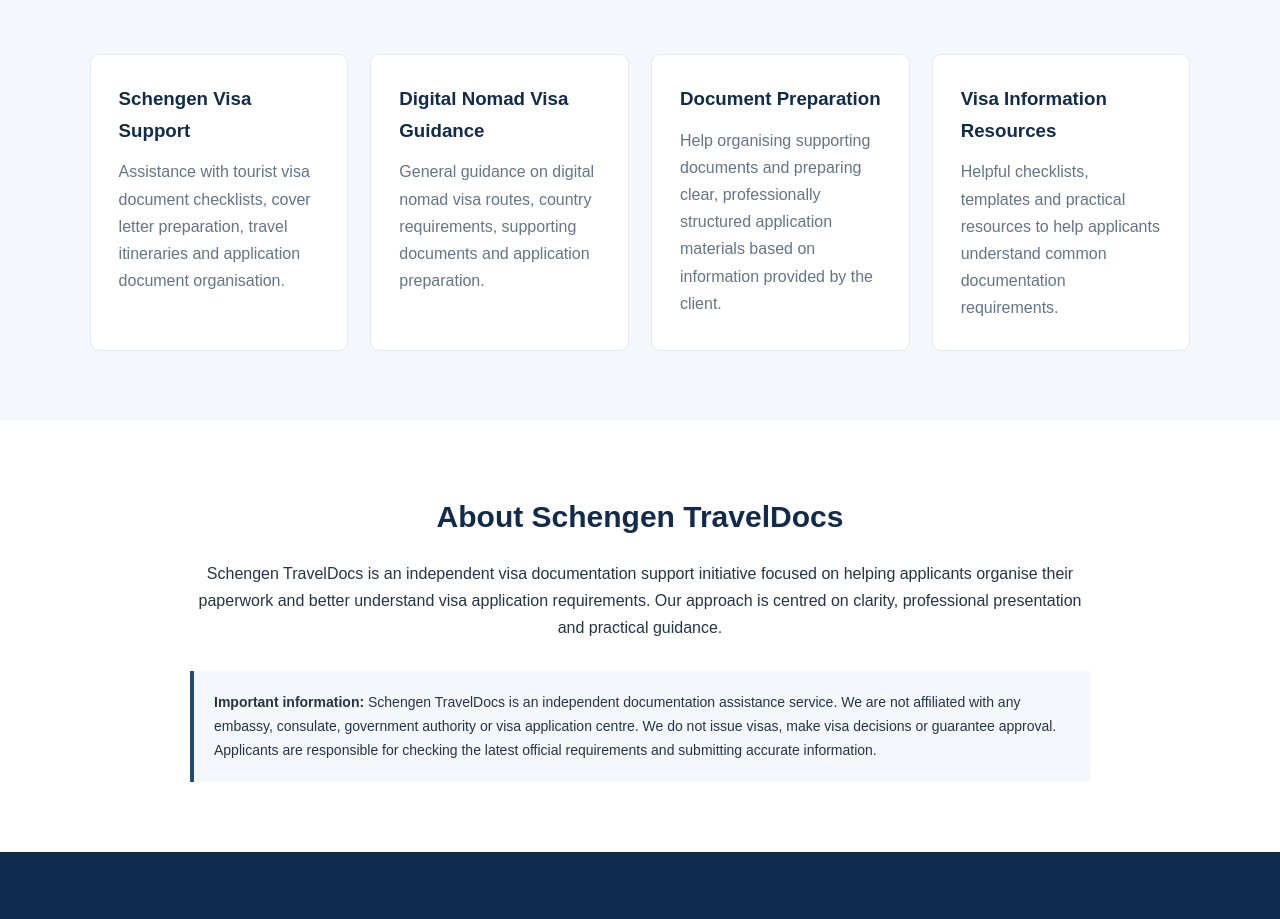
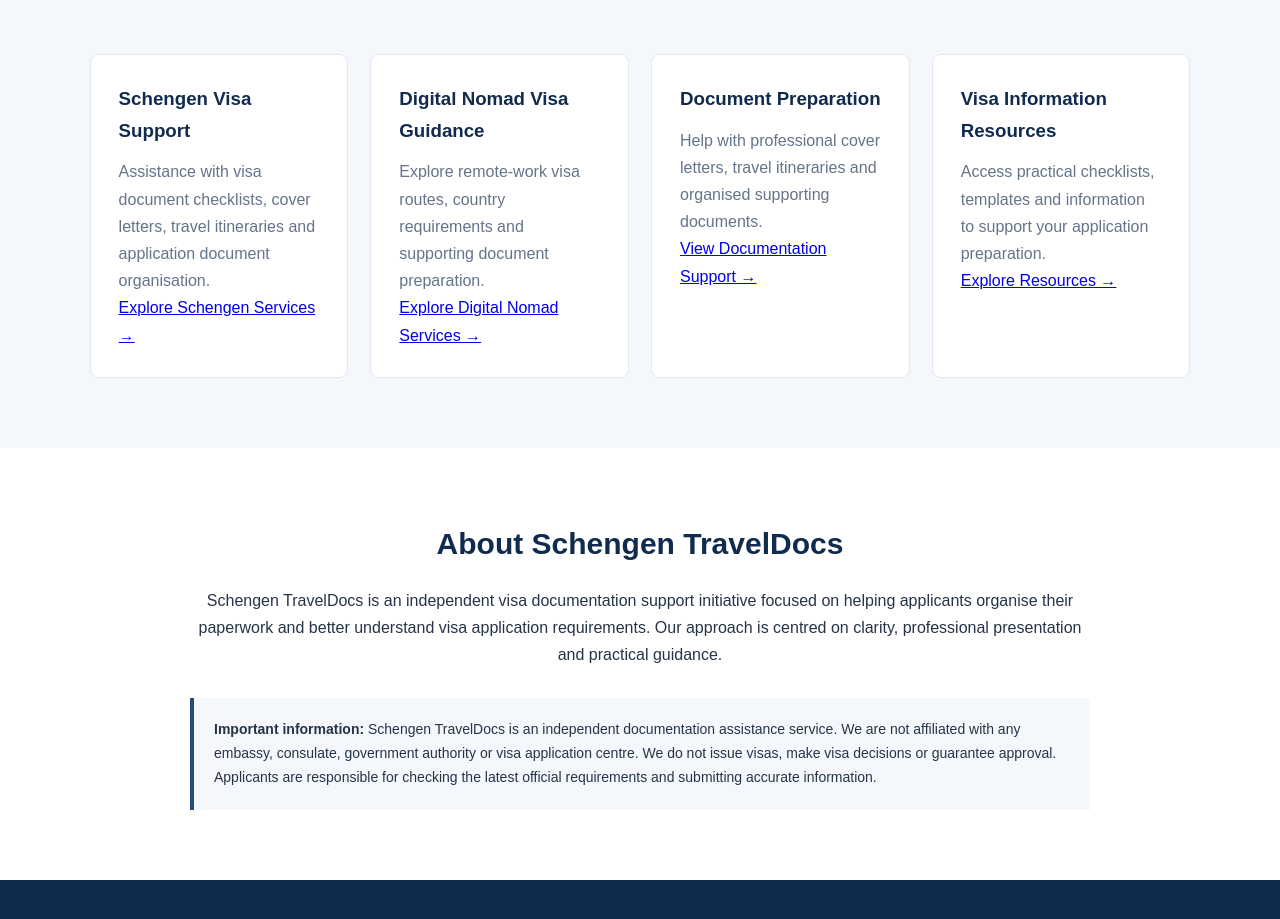
Before and after one commit to schengentraveldocs/schengen-traveldocs-website, a plain HTML site: page index.html in a window 1280 px wide. Shown: the part 1043-1962 px from the top of the page. Drawn offline with Linux system fonts and the light colour scheme.

Commit message:
Revise service cards and add links in services section
Updated service descriptions and added links for better navigation.

```diff
--- a/index.html
+++ b/index.html
@@ -146,40 +146,47 @@
   <article class="service-card">
     <h3>Schengen Visa Support</h3>
     <p>
-        Assistance with tourist visa document checklists,
-        cover letter preparation, travel itineraries and
-        application document organisation.
+      Assistance with visa document checklists, cover letters,
+      travel itineraries and application document organisation.
+    </p>
+    <p>
+      <a href="schengen-visa.html">Explore Schengen Services →</a>
     </p>
   </article>
 
   <article class="service-card">
     <h3>Digital Nomad Visa Guidance</h3>
     <p>
-        General guidance on digital nomad visa routes,
-        country requirements, supporting documents and
-        application preparation.
+      Explore remote-work visa routes, country requirements
+      and supporting document preparation.
+    </p>
+    <p>
+      <a href="digital-nomad-visa.html">Explore Digital Nomad Services →</a>
     </p>
   </article>
 
   <article class="service-card">
     <h3>Document Preparation</h3>
     <p>
-        Help organising supporting documents and preparing
-        clear, professionally structured application materials
-        based on information provided by the client.
+      Help with professional cover letters, travel itineraries
+      and organised supporting documents.
+    </p>
+    <p>
+      <a href="schengen-visa.html">View Documentation Support →</a>
     </p>
   </article>
 
   <article class="service-card">
     <h3>Visa Information Resources</h3>
     <p>
-        Helpful checklists, templates and practical resources
-        to help applicants understand common documentation
-        requirements.
+      Access practical checklists, templates and information
+      to support your application preparation.
+    </p>
+    <p>
+      <a href="schengen-visa.html">Explore Resources →</a>
     </p>
   </article>
 </section>
-
   <section id="about">
     <div class="about">
       <h2>About Schengen TravelDocs</h2>
```
Lines whose indentation alone changed are shown as unchanged.
